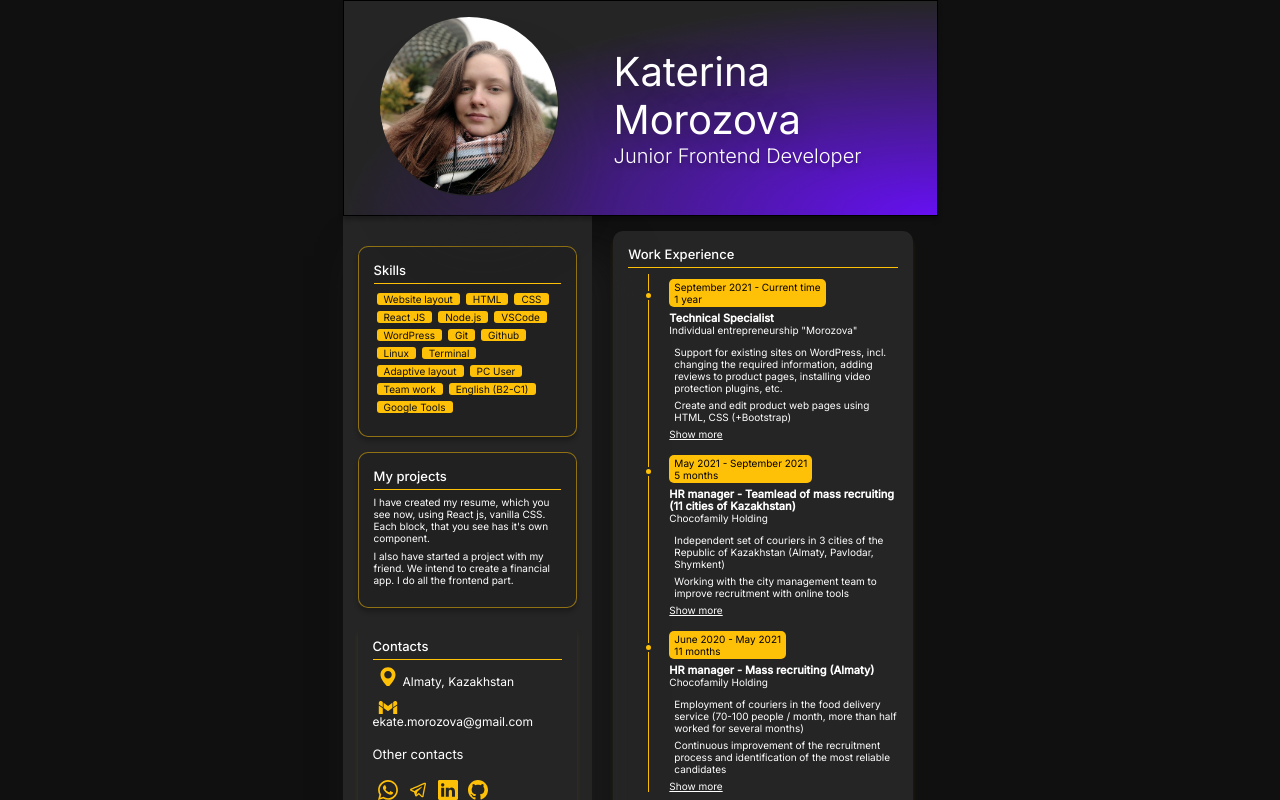
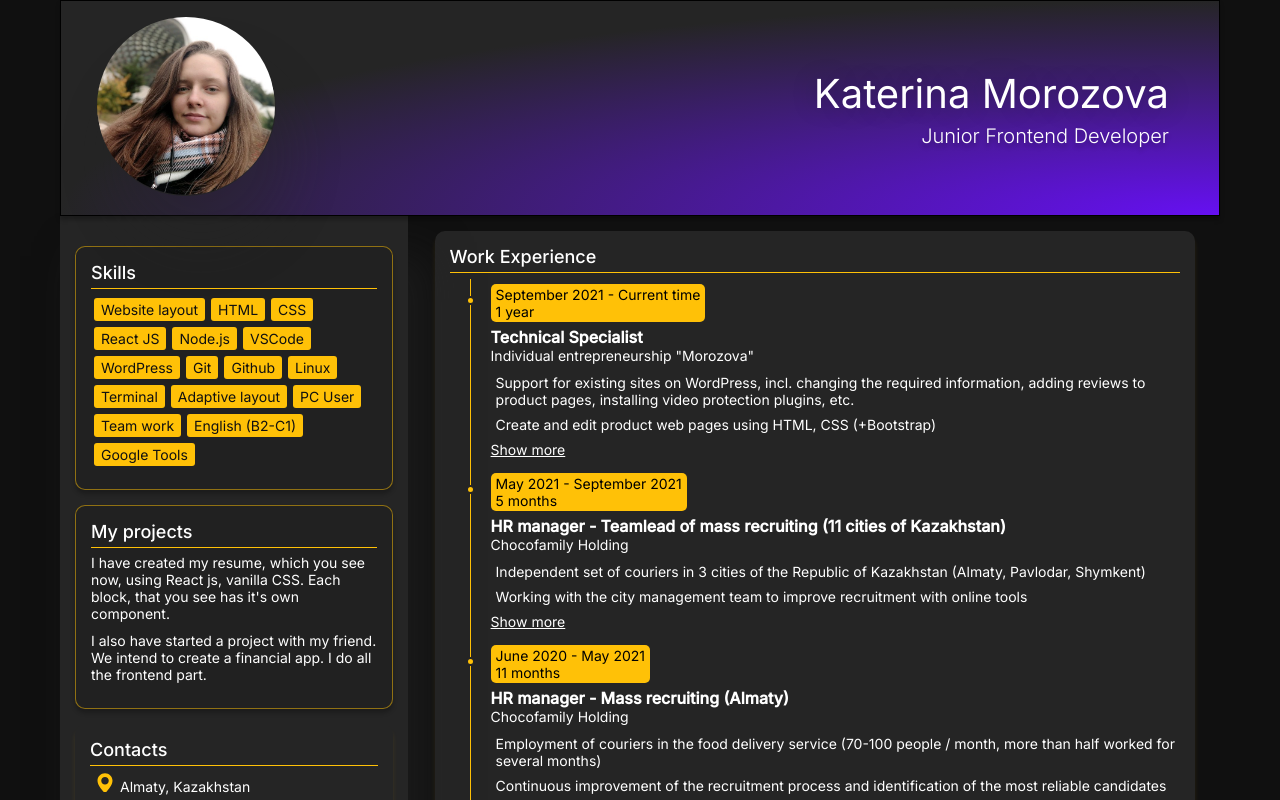
Before and after one commit to Kz-Pr1d3/test_kate_cv, a React (Create React App) app: page / in a window 1280 px wide. Shown: the top 800 px of the page. Built offline with nearby package versions, Linux system fonts and the light colour scheme.

Commit message:
adaptive design added

```diff
--- a/src/App.css
+++ b/src/App.css
@@ -1,4 +1,12 @@
 @import url('https://fonts.googleapis.com/css2?family=Inter:wght@300;400;500&display=swap');
+
+:root {
+  --gradient-color: #6610F2;
+  --text-elements-color: #FFC107;
+  --section-title-font-size: 13px;
+  --section-text-font-size: 10px;
+  --job-title-font-size: 11px;
+}
 
 * {
   box-sizing: border-box;
@@ -9,10 +17,10 @@
 }
 
 html, body {
-  max-width: 595px;
+  /* max-width: 595px; */
   height: 100%;
   margin: 0 auto;
-  padding: 0;
+  padding: 0 10px;
   background-color: #101010;
   color: white;
   font-family: 'Inter';
@@ -24,7 +32,7 @@ html, body {
 }
 
 .header {
-  background: radial-gradient(100% 100% at 100% 100%, #6610F2 0%, #252525 100%);
+  background: radial-gradient(100% 100% at 100% 100%, var(--gradient-color) 0%, #252525 100%);
   color: white;
   border: 1px solid #000000;
   box-shadow: 0px 4px 4px rgba(0, 0, 0, 0.25);
@@ -58,8 +66,6 @@ html, body {
 }
 
 .hero-name {
-  width: 186px;
-  height: 96px;
   left: -2px;
   top: 3px;
 
@@ -69,7 +75,7 @@ html, body {
   font-style: normal;
   font-weight: 400;
   font-size: 40px;
-  line-height: 48px;
+  /* line-height: 48px; */
 
   color: #FFFFFF;
 
@@ -88,7 +94,7 @@ html, body {
   font-style: normal;
   font-weight: 300;
   font-size: 20px;
-  line-height: 24px;
+  /* line-height: 24px; */
   text-align: center;
 
   color: #FFFFFF;
@@ -125,8 +131,8 @@ html, body {
   font-family: 'Inter';
   font-style: normal;
   font-weight: 500;
-  font-size: 13px;
-  line-height: 16px;
+  font-size: var(--section-title-font-size);
+  /* line-height: 16px; */
   margin: 0;
   padding: 0;
   position: relative;
@@ -137,7 +143,7 @@ html, body {
   content: "";
   width: 100%;
   height: 1px;
-  background-color: #FFC107;
+  background-color: var(--text-elements-color);
   display: block;
   margin-top: 5px;
 }
@@ -146,8 +152,8 @@ html, body {
   font-family: 'Inter';
   font-style: normal;
   font-weight: 400;
-  font-size: 10px;
-  line-height: 12px;
+  font-size: var(--section-text-font-size);
+  /* line-height: 12px;   */
   margin-top: 12px;
   margin-bottom: 5px;
 }
@@ -158,7 +164,7 @@ html, body {
 }
 
 .skill {
-  background-color: #FFC107;
+  background-color: var(--text-elements-color);
   color: #101010;
   margin: 3px;
   padding: 0 7px;
@@ -181,7 +187,7 @@ html, body {
 }
 
 .icon {
-  fill: #FFC107;
+  fill: var(--text-elements-color);
   width: 20px;
   height: 20px;
   margin: 0px 5px;
@@ -189,13 +195,13 @@ html, body {
 
 .icons-p {
   vertical-align: middle;
-  font-size: 12px;
+  font-size: var(--section-text-font-size);
 }
 
 .icons-p:nth-child(3) {
   margin: 20px 0px;
   font-weight: 400;
-  font-size: 13px;
+  font-size: var(--section-title-font-size);
 }
 
 .icons-container {
@@ -203,7 +209,7 @@ html, body {
 }
 
 .container-with-gradient {
-  background: radial-gradient(100% 112.5% at 100% 100%, #6610F2 0%, rgba(16, 16, 16, 0.5) 100%) /* warning: gradient uses a rotation that is not supported by CSS and may not behave as expected */;
+  background: radial-gradient(100% 112.5% at 100% 100%, var(--gradient-color) 0%, rgba(16, 16, 16, 0.5) 100%);
   border-bottom: 1px solid rgba(0, 0, 0, 0.5);
   box-shadow: 0px 5px 5px rgba(102, 16, 242, 0.15);
   border-radius: 10px;
@@ -216,7 +222,7 @@ html, body {
   justify-content: space-between;
   align-items: center;
   margin: 5px;
-  border-bottom: 1px solid #FFC107 ;
+  border-bottom: 1px solid var(--text-elements-color) ;
 }
 
 .education-container > p {
@@ -229,13 +235,13 @@ html, body {
 }
 
 .education-container > div > p:first-child {
-  font-size: 11px;
+  font-size: var(--job-title-font-size);
 }
 
 .timeline {
   margin: 0;
   margin-left: 20px;
-  border-left: 1px solid #FFC107;
+  border-left: 1px solid var(--text-elements-color);
 }
 
 .timeline > ul > li {
@@ -250,7 +256,7 @@ html, body {
   width: 5px;
   height: 5px;
   left: -5px;
-  background-color: #FFC107;
+  background-color: var(--text-elements-color);
   border: 2px solid #252525;
   border-radius: 50%;
   top: 17px;
@@ -267,7 +273,7 @@ ul {
  margin: 5px 0;
  padding: 2px 5px;
  color: #000;
- background-color: #FFC107;
+ background-color: var(--text-elements-color);
  border-radius: 5px;
 }
 
@@ -281,7 +287,7 @@ ul {
 
 .work-exp-container > p:first-child {
   font-weight: 600;
-  font-size: 11px;
+  font-size: var(--job-title-font-size);
 }
 
 .work-exp-container > p:nth-child(2) {
@@ -297,3 +303,112 @@ ul {
   text-decoration: underline;
   cursor: pointer;
 }
+
+@media screen and (min-width: 1000px) {
+  :root {
+    --section-title-font-size: 18px;
+    --section-text-font-size: 14px;
+    --job-title-font-size: 16px;
+  }
+
+  html, body {
+    max-width: 1200px;
+    padding: 0 10px;
+  }
+
+  .header {
+    justify-content: space-between;
+  }
+
+  .hero-name {
+    width: 370px;
+    height: 55px;
+    left: -2px;
+    top: 3px;
+    text-align: right;
+  }
+
+  .hero-job {
+    text-align: right;
+  }
+
+  .hero-container {
+    align-items: flex-end;
+    margin-right: 50px;
+  }
+
+  .sidenav {
+    width: 30%;
+  }
+
+  .main-info {
+    margin-left: 31%;
+  }
+
+  .skill {
+    padding: 3px 7px;
+  }
+
+  .section-text > p {
+    margin-bottom: 10px;
+  }
+
+  .work-exp-container > ul > li {
+    margin-bottom: 8px;
+  }
+}
+
+@media screen and (max-width: 594px) {
+  html, body {
+    padding: 0;
+  }
+
+  .hero-name {
+    font-size: 30px;
+  }
+
+  .hero-job {
+    font-size: 16px;
+    text-align: left;
+    width: auto;
+  }
+
+  .avatar {
+    width: 140px;
+    height: 140px;
+  }
+}
+
+@media screen and (max-width: 495px) {
+
+  .sidenav {
+      /* align-items: center; */
+      float: none;
+      width: calc(100% - 20px);
+      margin: 0 auto;
+      background: none;
+      box-shadow: none;
+    }
+
+    .main-info {
+      width: 100%;
+      margin: 0;
+    }
+
+    .avatar {
+      width: 100px;
+      height: 100px;
+    }
+
+    .avatar-container {
+      margin: 8px 15px;
+    }
+
+    .hero-name {
+      font-size: 20px;
+    }
+
+    .hero-job {
+      font-size: 12px;
+    }
+}
```
